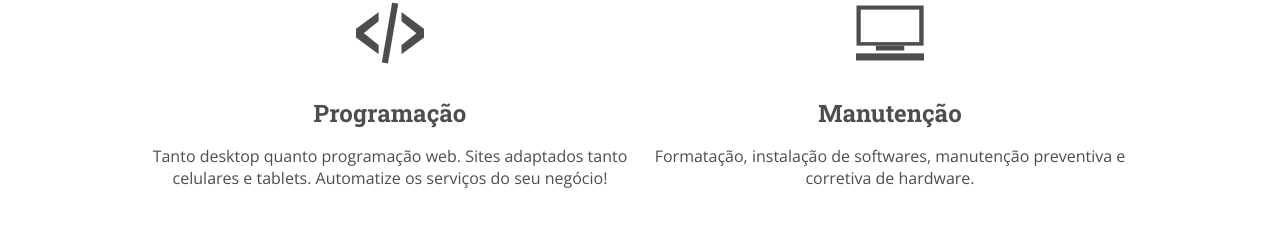
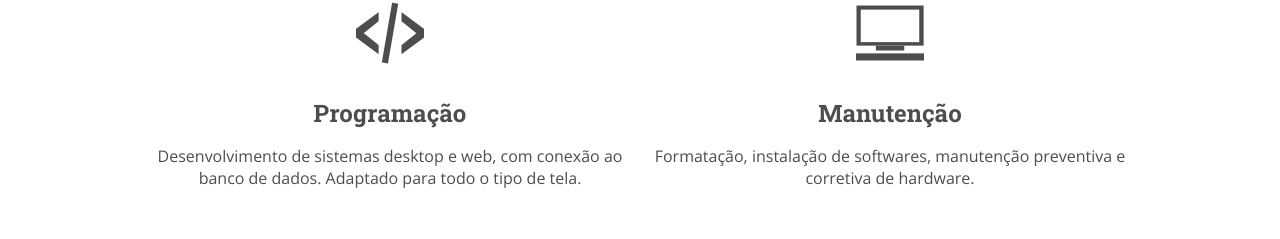
Before and after one commit to felipeMachado92/felipeMachado92.github.io, a plain HTML site: page index.html in a window 1280 px wide. Shown: the part 985-1224 px from the top of the page. Drawn offline with nearby package versions, Linux system fonts and the light colour scheme.

Commit message:
Alteração da descrição do serviço

```diff
--- a/index.html
+++ b/index.html
@@ -40,7 +40,7 @@
 			<div>
 				<img src="imagens/code.png" alt="fecha tag">
 				<h2>Programação</h2>
-				<p>Tanto desktop quanto programação web. Sites adaptados tanto celulares e tablets. Automatize os serviços do seu negócio!</p>
+				<p>Desenvolvimento de sistemas desktop e web, com conexão ao banco de dados. Adaptado para todo o tipo de tela.</p>
 			</div>
 			<div>
 				<img src="imagens/computer.png" alt="computador desktop">
```
